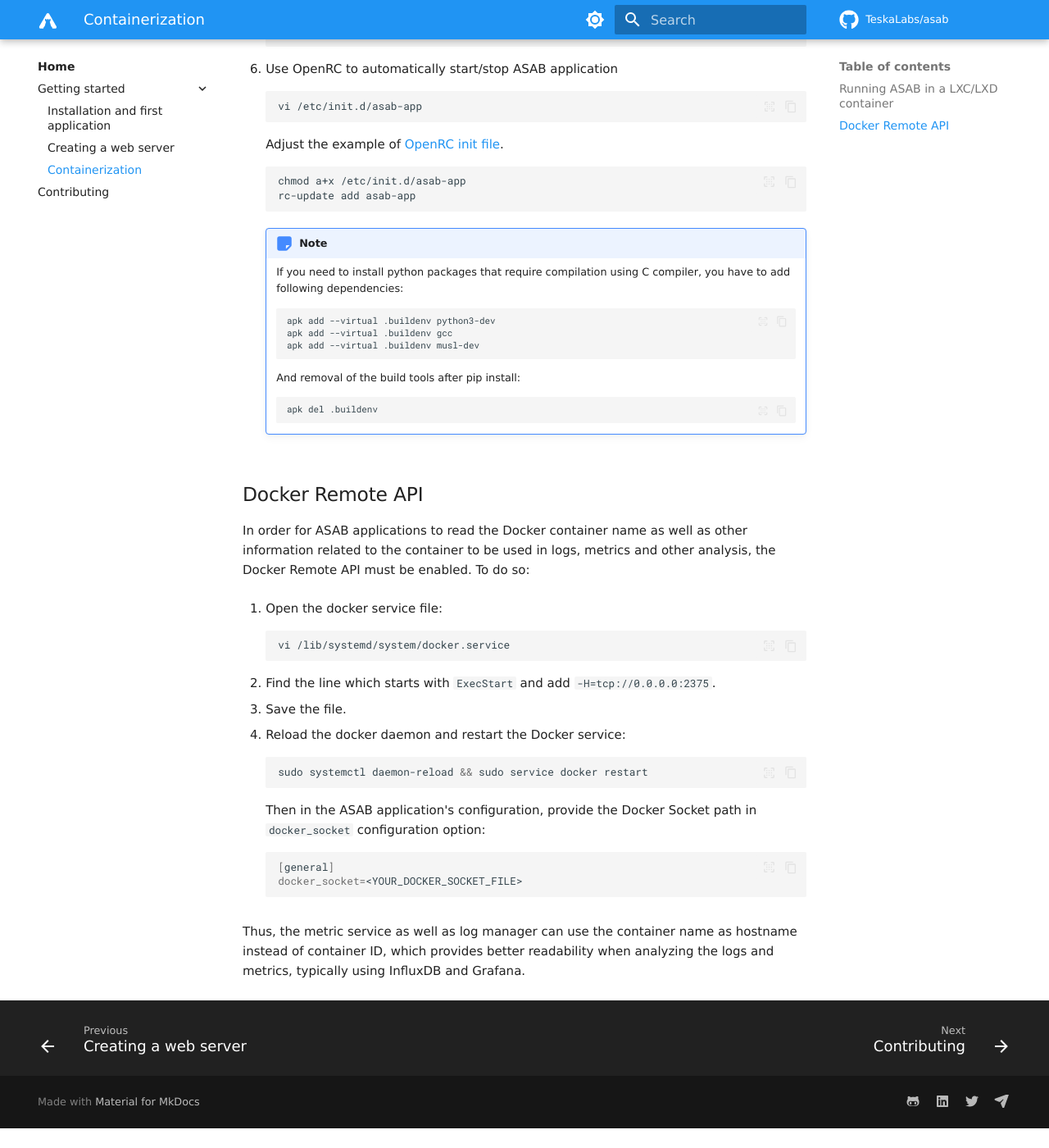
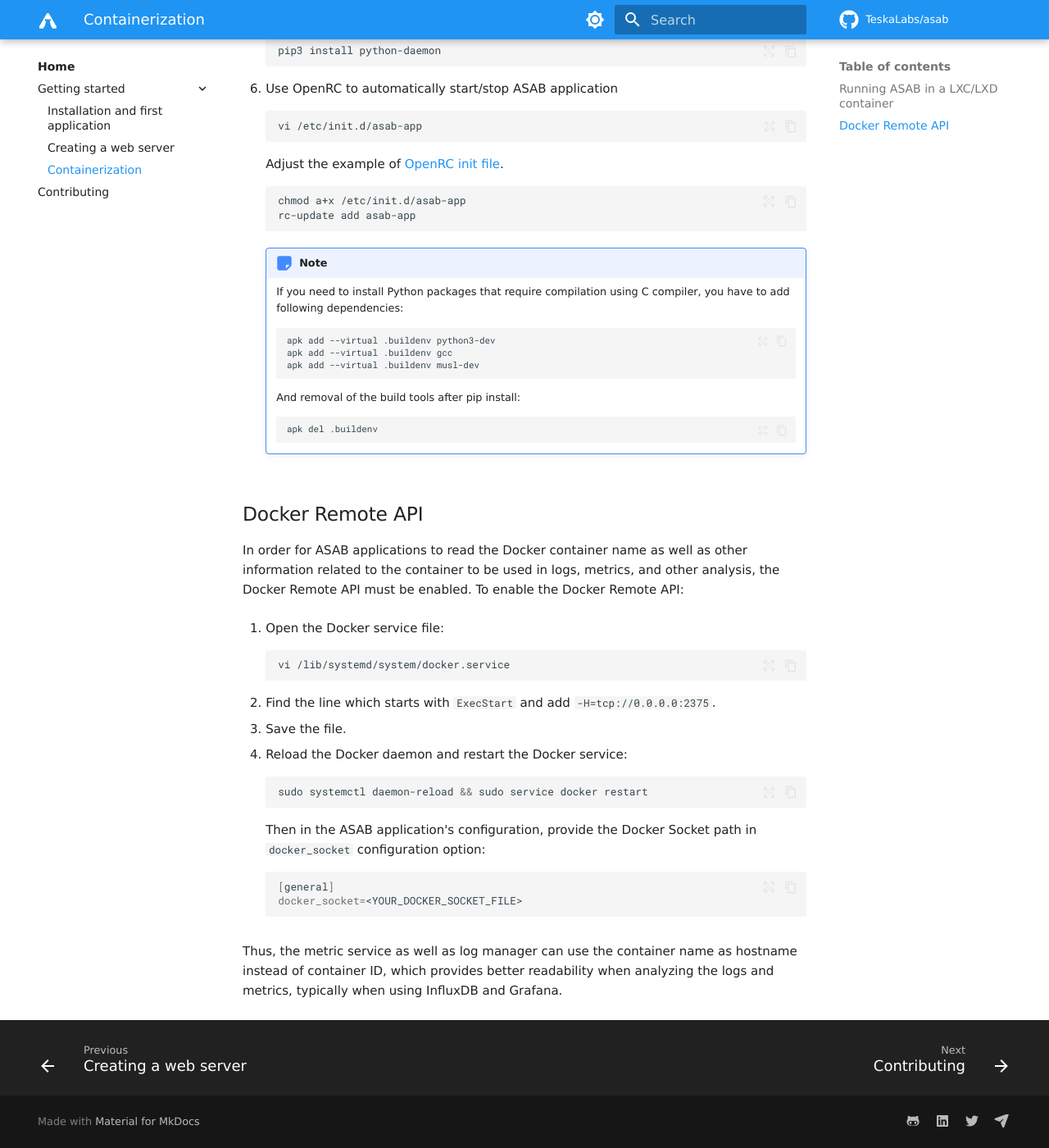
Before and after one commit to TeskaLabs/asab, an MkDocs documentation site: the page built from docs/getting-started/containers.md, in a window 1280 px wide and 1400 px high, scrolled down 880 px. Shown: the whole window at 82% size. Built offline with MkDocs 1.6.1 and Material for MkDocs 9.7.7, drawn with Linux system fonts in a browser that asks for light colours; some web fonts are replaced; comment, search, counter and statistics services are not loaded; before the commit the page ends 2256 px from its top, so only the background shows below that; some of the changed text lies outside the part shown.

Commit message:
capitalization and wording

````diff
--- a/docs/getting-started/containers.md
+++ b/docs/getting-started/containers.md
@@ -55,7 +55,7 @@
     ```
 
     !!! note
-        If you need to install python packages that require compilation
+        If you need to install Python packages that require compilation
         using C compiler, you have to add following dependencies:
 
         ``` bash
@@ -74,9 +74,9 @@
 
 In order for ASAB applications to read the Docker container name as well
 as other information related to the container to be used in logs,
-metrics and other analysis, the Docker Remote API must be enabled. To do so:
+metrics, and other analysis, the Docker Remote API must be enabled. To enable the Docker Remote API:
 
-1.  Open the docker service file:
+1.  Open the Docker service file:
 
     ``` bash
     vi /lib/systemd/system/docker.service
@@ -84,7 +84,7 @@
 
 2.  Find the line which starts with `ExecStart` and add `-H=tcp://0.0.0.0:2375`.
 3.  Save the file.
-4.  Reload the docker daemon and restart the Docker service:
+4.  Reload the Docker daemon and restart the Docker service:
 
     ``` bash
     sudo systemctl daemon-reload && sudo service docker restart
@@ -100,5 +100,5 @@
 
 Thus, the metric service as well as log manager can use the container
 name as hostname instead of container ID, which provides better
-readability when analyzing the logs and metrics, typically using
+readability when analyzing the logs and metrics, typically when using
 InfluxDB and Grafana.
````
Also changed, not shown: other parts of docs/getting-started/containers.md (+1 -1 lines).
